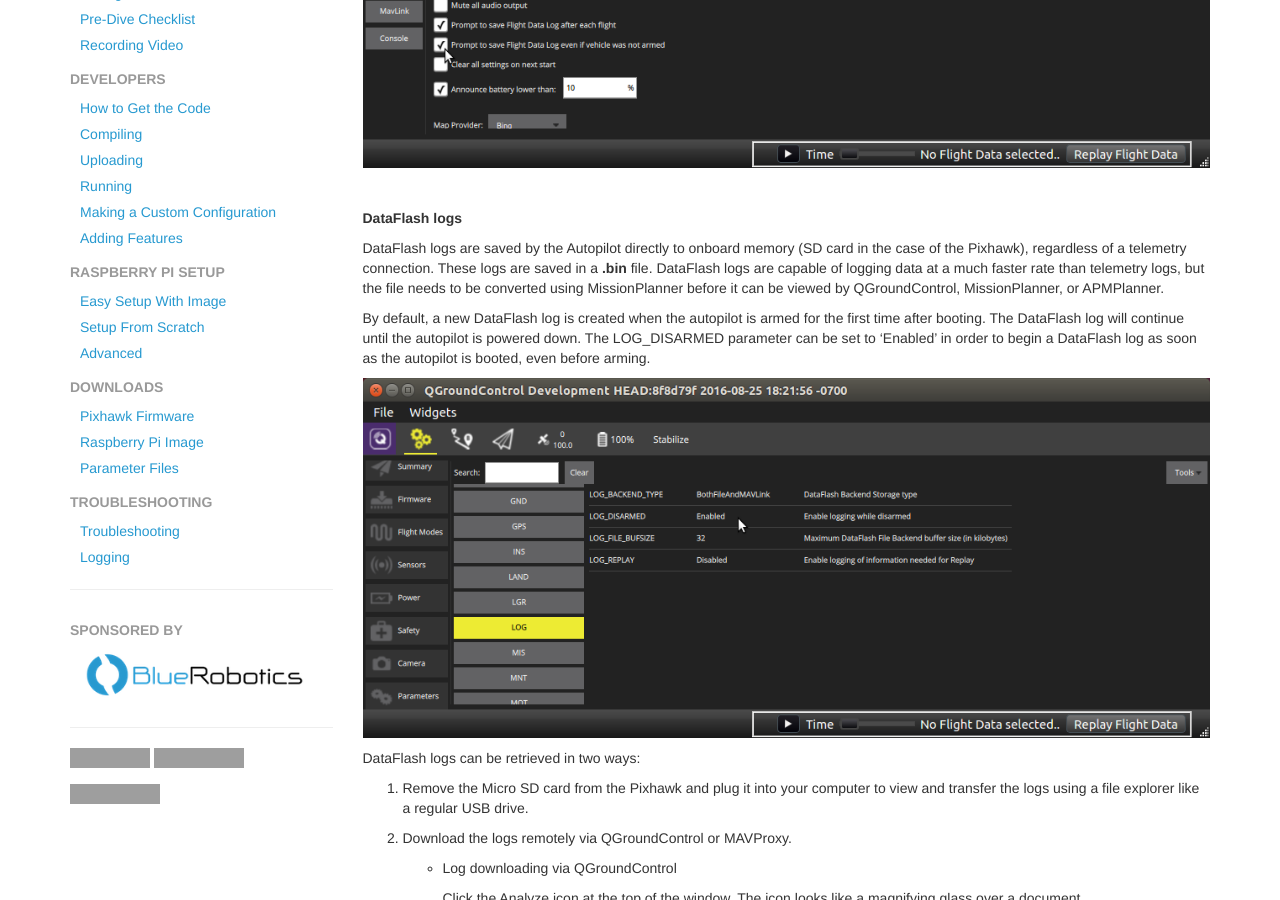
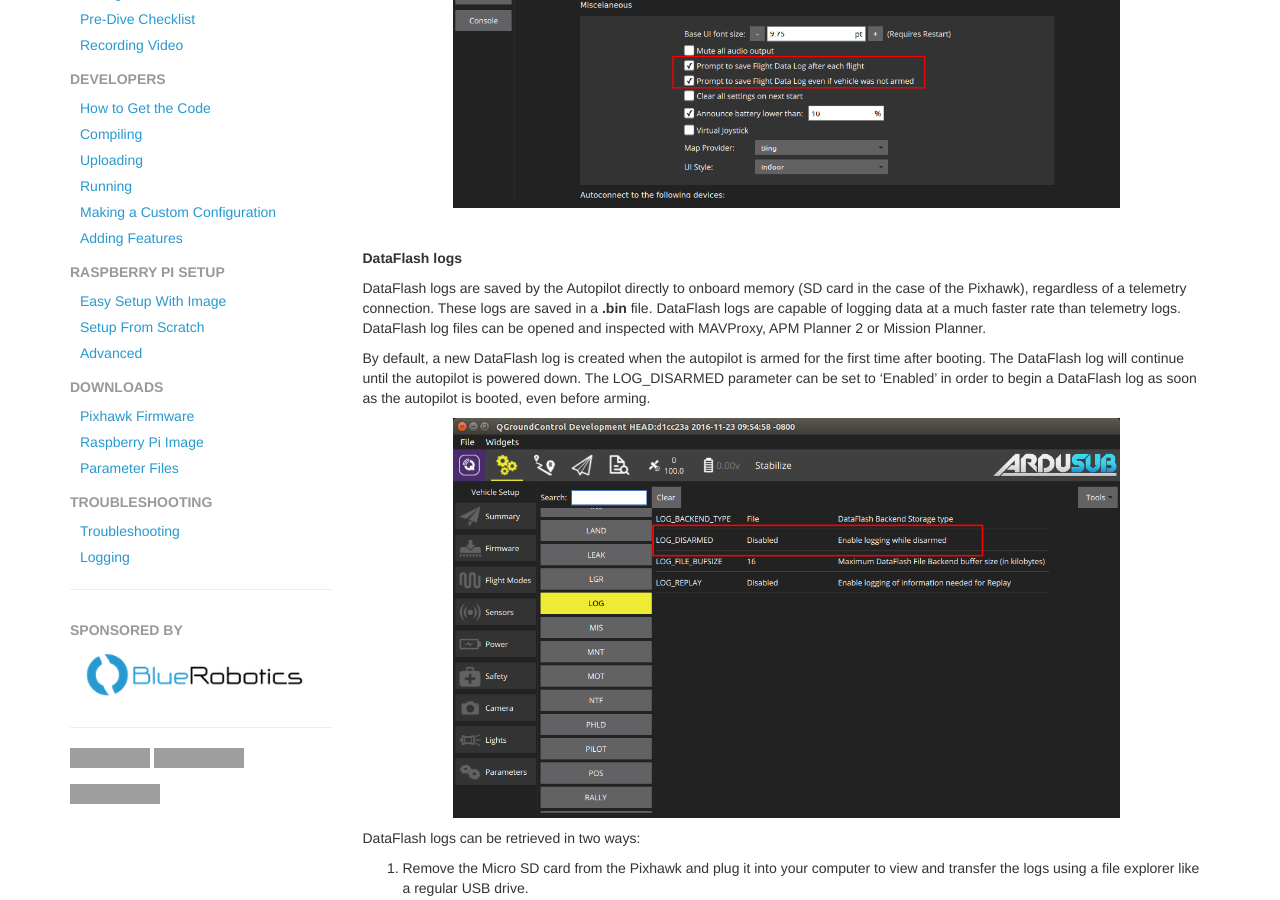
Before and after one commit to bluerobotics/retired-ardusub-docs, a Jekyll site: the page built from pages/troubleshooting.md, in a window 1280 px wide and 900 px high, scrolled down 853 px. Built offline with Jekyll 4.4.1, drawn with Linux system fonts in a browser that asks for light colours; nearby versions of some CDN libraries; some web fonts are replaced; comment, search, counter and statistics services are not loaded; grey boxes are pictures that could not be loaded.

Commit message:
Update images for logging options and DataFlash log support information

```diff
--- a/pages/troubleshooting.md
+++ b/pages/troubleshooting.md
@@ -34,7 +34,7 @@ Once connected to the autopilot, MAVProxy will save all telemetry to a file call
 <br><br>
 **DataFlash logs**
 
-DataFlash logs are saved by the Autopilot directly to onboard memory (SD card in the case of the Pixhawk), regardless of a telemetry connection. These logs are saved in a **.bin** file. DataFlash logs are capable of logging data at a much faster rate than telemetry logs, but the file needs to be converted using MissionPlanner before it can be viewed by QGroundControl, MissionPlanner, or APMPlanner.
+DataFlash logs are saved by the Autopilot directly to onboard memory (SD card in the case of the Pixhawk), regardless of a telemetry connection. These logs are saved in a **.bin** file. DataFlash logs are capable of logging data at a much faster rate than telemetry logs. DataFlash log files can be opened and inspected with MAVProxy, APM Planner 2 or Mission Planner.
 
 By default, a new DataFlash log is created when the autopilot is armed for the first time after booting. The DataFlash log will continue until the autopilot is powered down. The LOG_DISARMED parameter can be set to 'Enabled' in order to begin a DataFlash log as soon as the autopilot is booted, even before arming.
 
```
Also changed, not shown: images/log-disarmed-qgc.png, images/log-disarmed.png.
